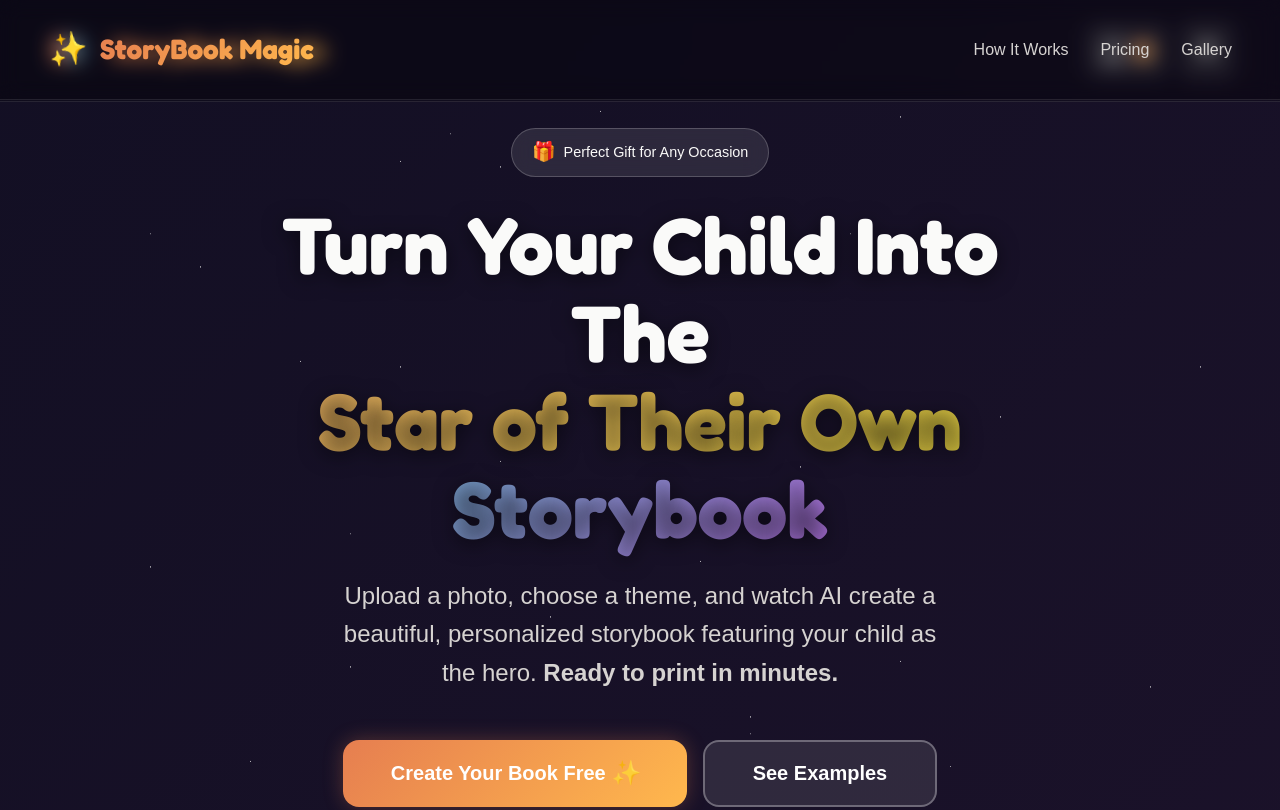
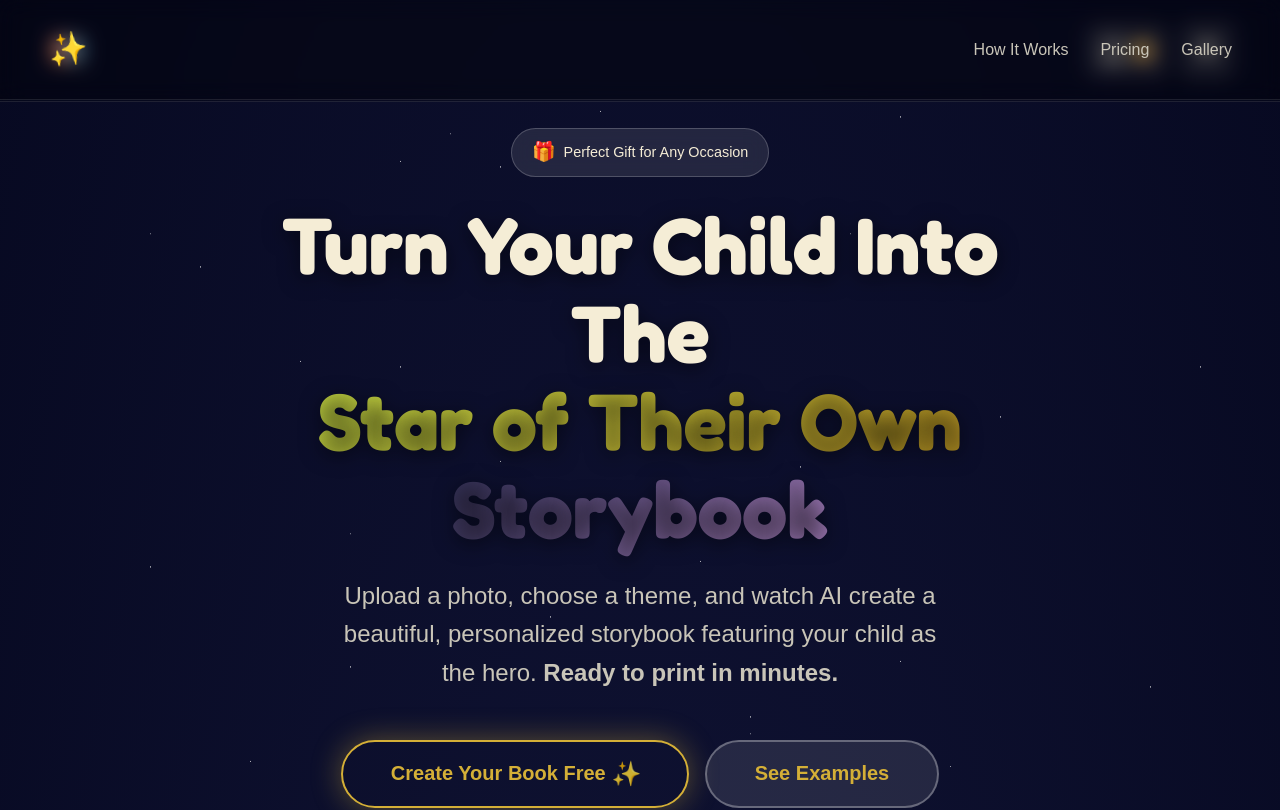
Before and after one commit to akshaybhandary/storybookapp, a React (Vite) app: page / in a window 1280 px wide. Shown: the top 810 px of the page. Built offline with nearby package versions, Linux system fonts and the light colour scheme.

Commit message:
WIP: Magical bookstore theme with deep navy & gold

```diff
--- a/src/index.css
+++ b/src/index.css
@@ -3,46 +3,49 @@
 /* Sophisticated, Warm, Story-focused */
 /* ================================= */
 
+
 :root {
-    /* PRIMARY BRAND COLORS - Warm & Inviting */
-    --brand-primary: #E67E50;
-    /* Sunset Coral - warmth, creativity, joy */
-    --brand-primary-light: #F29D6F;
-    --brand-primary-dark: #D96A3D;
-
-    /* SECONDARY COLORS - Storytelling Blues */
-    --brand-secondary: #4A7C9A;
-    /* Story Blue - trust, calm, imagination */
-    --brand-secondary-light: #6B9FBF;
-    --brand-secondary-dark: #3A6179;
-
-    /* ACCENT COLORS - Magical Touch */
-    --brand-accent-magic: #9B6FDB;
-    /* Fairy Tale Purple */
-    --brand-accent-sunshine: #FFB84D;
-    /* Golden Hour */
-    --brand-accent-forest: #5FB894;
-    /* Adventure Green */
-
-    /* NEUTRAL PALETTE - Clean & Professional */
-    --neutral-50: #FAFAF9;
-    --neutral-100: #F5F5F4;
-    --neutral-200: #E7E5E4;
-    --neutral-300: #D6D3D1;
-    --neutral-400: #A8A29E;
-    --neutral-500: #78716C;
-    --neutral-600: #57534E;
-    --neutral-700: #44403C;
-    --neutral-800: #292524;
-    --neutral-900: #1C1917;
+    /* MAGICAL BOOKSTORE THEME - Deep Navy + Gold */
+
+    /* PRIMARY COLORS - Enchanted Gold */
+    --brand-primary: #D4AF37;
+    /* Classic Gold - magic, wonder, prestige */
+    --brand-primary-light: #E8C547;
+    --brand-primary-dark: #B8941F;
+
+    /* SECONDARY COLORS - Midnight Navy */
+    --brand-secondary: #1B1F3B;
+    /* Deep Midnight - mystery, elegance */
+    --brand-secondary-light: #2A2F52;
+    --brand-secondary-dark: #131628;
+
+    /* ACCENT COLORS - Magical Touches */
+    --brand-accent-magic: #9B7EBD;
+    /* Mystic Purple */
+    --brand-accent-bronze: #CD7F32;
+    /* Antique Bronze */
+    --brand-accent-cream: #F5EDD6;
+    /* Aged Parchment */
+
+    /* NEUTRAL PALETTE */
+    --neutral-50: #F5F5F0;
+    --neutral-100: #EEEEE8;
+    --neutral-200: #DDDDD5;
+    --neutral-300: #CCCCC2;
+    --neutral-400: #999988;
+    --neutral-500: #666655;
+    --neutral-600: #4D4D44;
+    --neutral-700: #333330;
+    --neutral-800: #1F1F1D;
+    --neutral-900: #0D0D0C;
 
     /* SEMANTIC COLORS */
-    --color-success: #10B981;
-    --color-warning: #F59E0B;
-    --color-error: #EF4444;
-    --color-info: #3B82F6;
-
-    /* APPLICATION COLORS (Referencing brand palette) */
+    --color-success: #5FB894;
+    --color-warning: #D4AF37;
+    --color-error: #C94B4B;
+    --color-info: #6B9FBF;
+
+    /* APPLICATION COLORS */
     --primary: var(--brand-primary);
     --primary-light: var(--brand-primary-light);
     --primary-dark: var(--brand-primary-dark);
@@ -52,50 +55,46 @@
     --secondary-dark: var(--brand-secondary-dark);
 
     --accent: var(--brand-accent-magic);
-    --accent-alt: var(--brand-accent-sunshine);
-
-    /* BACKGROUNDS */
-    --bg-body: var(--neutral-900);
-    --bg-card: rgba(255, 255, 255, 0.05);
-    --bg-elevated: rgba(255, 255, 255, 0.08);
-    --bg-gradient-hero: linear-gradient(135deg,
-            hsl(211, 36%, 31%) 0%,
-            hsl(266, 45%, 35%) 50%,
-            hsl(16, 68%, 50%) 100%);
-
-    /* TEXT COLORS */
-    --text-primary: var(--neutral-50);
-    --text-secondary: var(--neutral-300);
-    --text-muted: var(--neutral-400);
-    --text-inverse: var(--neutral-900);
-
-    /* BORDERS & LINES */
-    --border-subtle: rgba(255, 255, 255, 0.1);
-    --border-medium: rgba(255, 255, 255, 0.2);
-    --border-strong: rgba(255, 255, 255, 0.3);
-
-    /* SHADOWS - Enhanced depth */
-    --shadow-sm: 0 1px 2px 0 rgba(0, 0, 0, 0.3);
-    --shadow-md: 0 4px 6px -1px rgba(0, 0, 0, 0.4), 0 2px 4px -1px rgba(0, 0, 0, 0.3);
-    --shadow-lg: 0 10px 15px -3px rgba(0, 0, 0, 0.4), 0 4px 6px -2px rgba(0, 0, 0, 0.3);
-    --shadow-xl: 0 20px 25px -5px rgba(0, 0, 0, 0.4), 0 10px 10px -5px rgba(0, 0, 0, 0.3);
-    --shadow-glow: 0 0 20px rgba(230, 126, 80, 0.3);
-
-    /* SPACING SYSTEM (8px base) */
+    --accent-alt: var(--brand-accent-bronze);
+
+    /* BACKGROUNDS - Deep Magical Atmosphere */
+    --bg-body: #0F1126;
+    --bg-card: rgba(27, 31, 59, 0.6);
+    --bg-elevated: rgba(42, 47, 82, 0.8);
+    --bg-gradient-hero: radial-gradient(ellipse at center,
+            hsl(235, 48%, 18%) 0%,
+            hsl(235, 55%, 12%) 50%,
+            hsl(235, 65%, 8%) 100%);
+
+    /* TEXT COLORS - Golden & Cream */
+    --text-primary: var(--brand-accent-cream);
+    --text-secondary: #C9C5B8;
+    --text-muted: #9B9785;
+    --text-inverse: var(--brand-secondary-dark);
+    --text-gold: var(--brand-primary);
+
+    /* BORDERS - Golden Accents */
+    --border-subtle: rgba(212, 175, 55, 0.15);
+    --border-medium: rgba(212, 175, 55, 0.3);
+    --border-strong: rgba(212, 175, 55, 0.5);
+    --border-gold: var(--brand-primary);
+
+    /* SHADOWS - Magical Glow */
+    --shadow-sm: 0 2px 4px rgba(0, 0, 0, 0.4);
+    --shadow-md: 0 4px 8px rgba(0, 0, 0, 0.5);
+    --shadow-lg: 0 10px 20px rgba(0, 0, 0, 0.6);
+    --shadow-xl: 0 20px 40px rgba(0, 0, 0, 0.7);
+    --shadow-glow: 0 0 30px rgba(212, 175, 55, 0.4);
+    --shadow-glow-strong: 0 0 40px rgba(212, 175, 55, 0.6);
+
+    /* SPACING SYSTEM */
     --space-xs: 0.5rem;
-    /* 8px */
     --space-sm: 0.75rem;
-    /* 12px */
     --space-md: 1rem;
-    /* 16px */
     --space-lg: 1.5rem;
-    /* 24px */
     --space-xl: 2rem;
-    /* 32px */
     --space-2xl: 3rem;
-    /* 48px */
     --space-3xl: 4rem;
-    /* 64px */
 
     /* BORDER RADIUS */
     --radius-sm: 4px;
@@ -105,7 +104,7 @@
     --radius-2xl: 24px;
     --radius-full: 9999px;
 
-    /* TYPOGRAPHY */
+    /* TYPOGRAPHY - Classic Storybook */
     --font-primary: 'Fredoka', sans-serif;
 
     /* Transitions */
@@ -137,7 +136,7 @@
     align-items: center;
     justify-content: center;
     overflow: hidden;
-    background: linear-gradient(135deg, hsl(250, 40%, 10%) 0%, hsl(280, 40%, 15%) 100%);
+    background: var(--bg-gradient-hero);
 }
 
 /* Smooth Animated Starfield Background */
@@ -318,13 +317,13 @@
 }
 
 .cta-button {
-    background: linear-gradient(135deg, var(--primary) 0%, var(--accent-alt) 100%);
-    border: none;
-    color: white;
+    background: transparent;
+    border: 2px solid var(--border-gold);
+    color: var(--text-gold);
     padding: 1.25rem 3rem;
     font-size: 1.25rem;
     font-weight: 600;
-    border-radius: var(--radius-xl);
+    border-radius: var(--radius-full);
     cursor: pointer;
     transition: all var(--transition-base);
     box-shadow: var(--shadow-glow);
@@ -339,13 +338,15 @@
     left: -100%;
     width: 100%;
     height: 100%;
-    background: linear-gradient(90deg, transparent, rgba(255, 255, 255, 0.3), transparent);
+    background: linear-gradient(90deg, transparent, rgba(212, 175, 55, 0.2), transparent);
     transition: left var(--transition-slow);
 }
 
 .cta-button:hover {
     transform: translateY(-2px);
-    box-shadow: 0 0 30px rgba(147, 51, 234, 0.5);
+    background: var(--primary);
+    color: var(--text-inverse);
+    box-shadow: var(--shadow-glow-strong);
 }
 
 .cta-button:hover::before {
```
